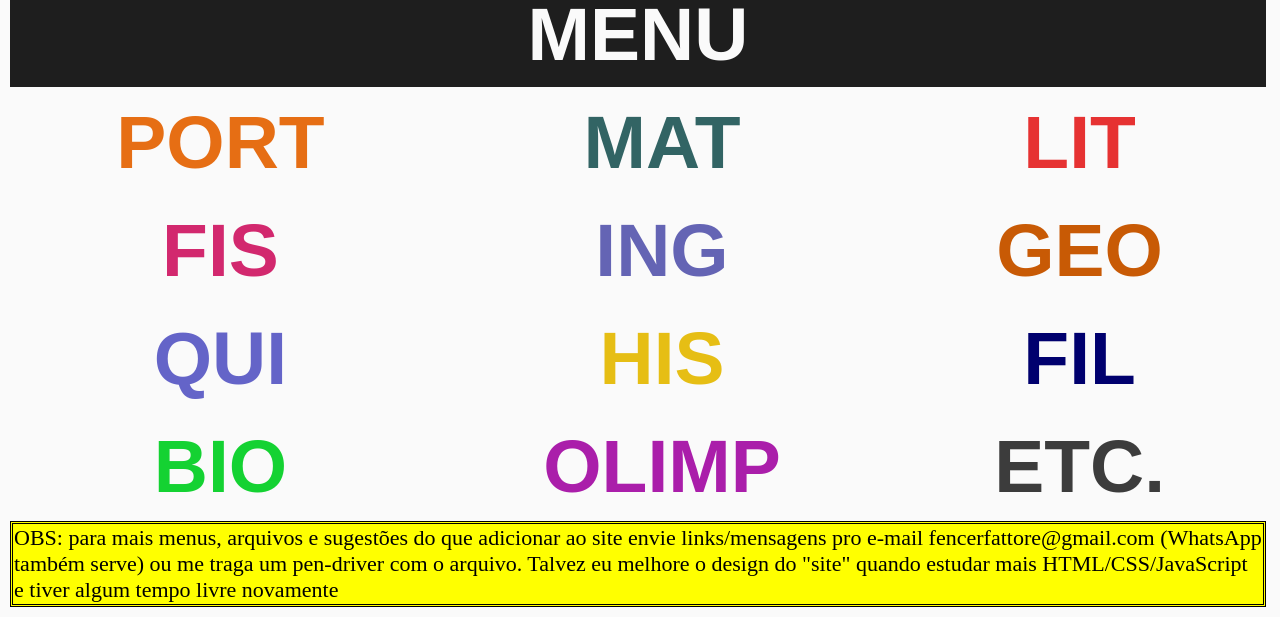
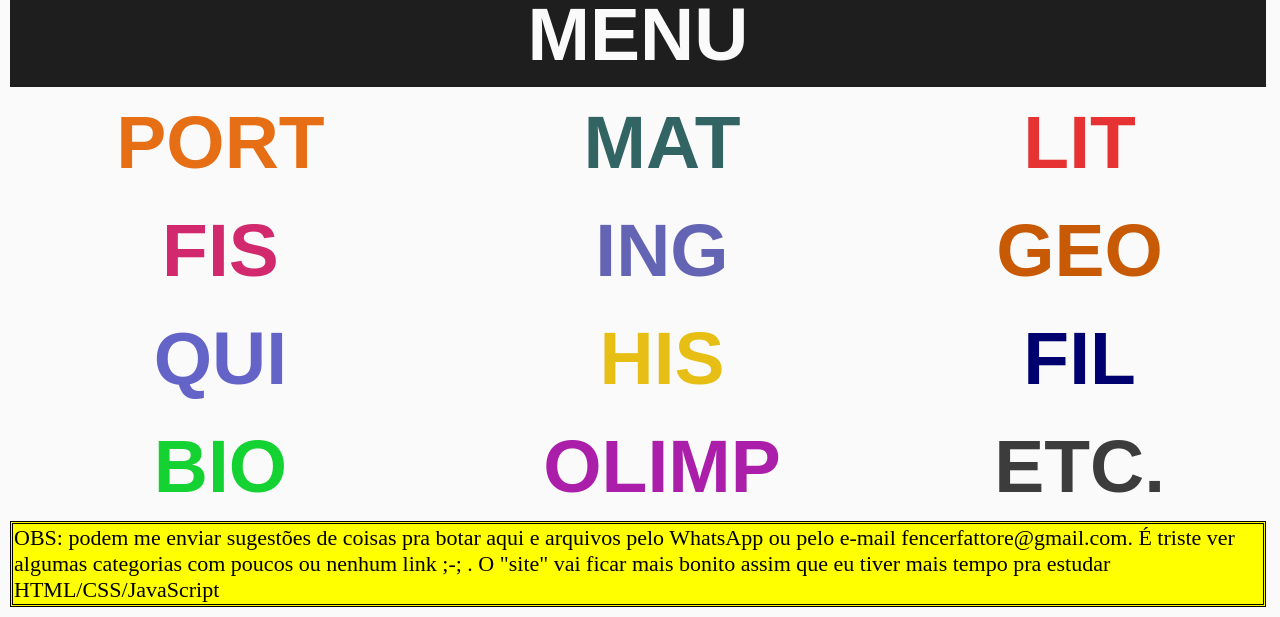
Before and after one commit to Vitoguro/sandbox, a plain HTML site: page index.html in a window 1280 px wide. Shown: the part 233-850 px from the top of the page. Drawn offline with Linux system fonts and the light colour scheme.

Commit message:
recadinho

```diff
--- a/index.html
+++ b/index.html
@@ -61,9 +61,8 @@
 <tfoot>
 <tr>
 <td style="font-size:22px;background-color:yellow;border-style:double ;word-wrap:break-word" colspan="3" >
-  OBS: para mais menus, arquivos e sugestões do que adicionar ao site envie links/mensagens pro e-mail
-  fencerfattore@gmail.com (WhatsApp também serve) ou me traga um pen-driver com o arquivo. Talvez eu melhore o design do "site" quando
-  estudar mais HTML/CSS/JavaScript e tiver algum tempo livre novamente
+  OBS: podem me enviar sugestões de coisas pra botar aqui e arquivos pelo WhatsApp ou pelo e-mail fencerfattore@gmail.com. É triste ver
+  algumas categorias com poucos ou nenhum link ;-; . O "site" vai ficar mais bonito assim que eu tiver mais tempo pra estudar HTML/CSS/JavaScript
 </td>
 </tr>
 </tfoot>
```
